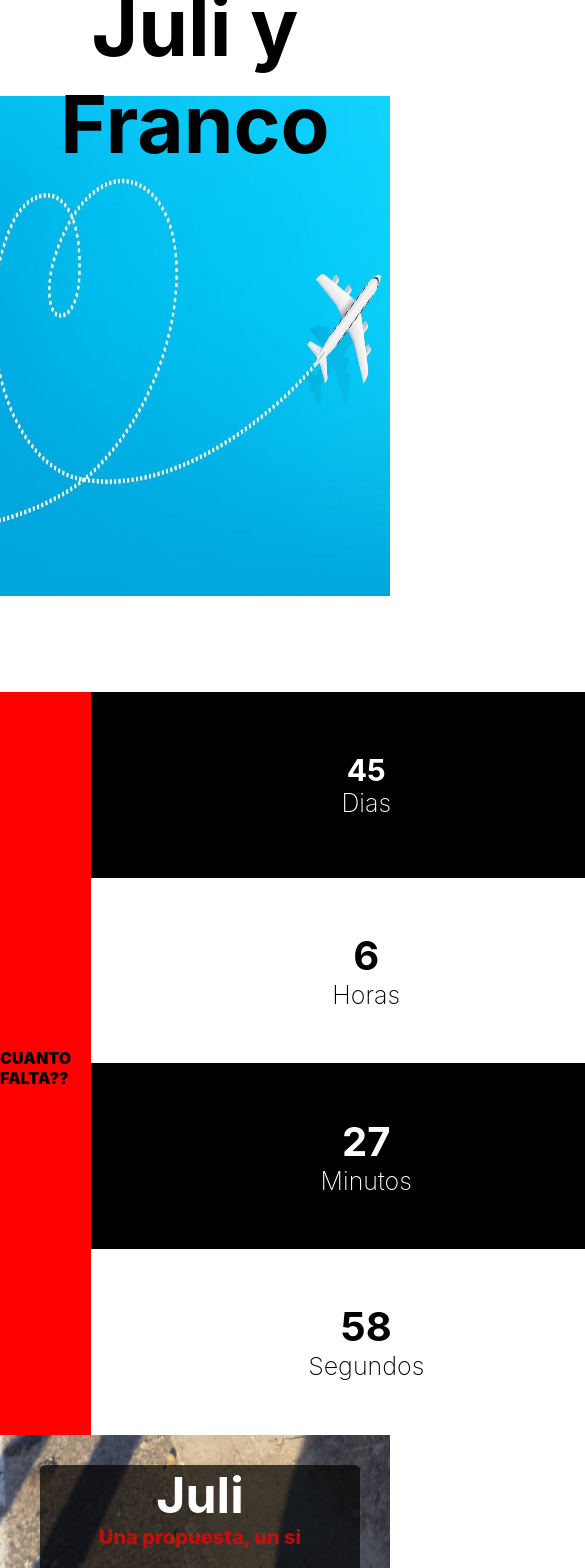
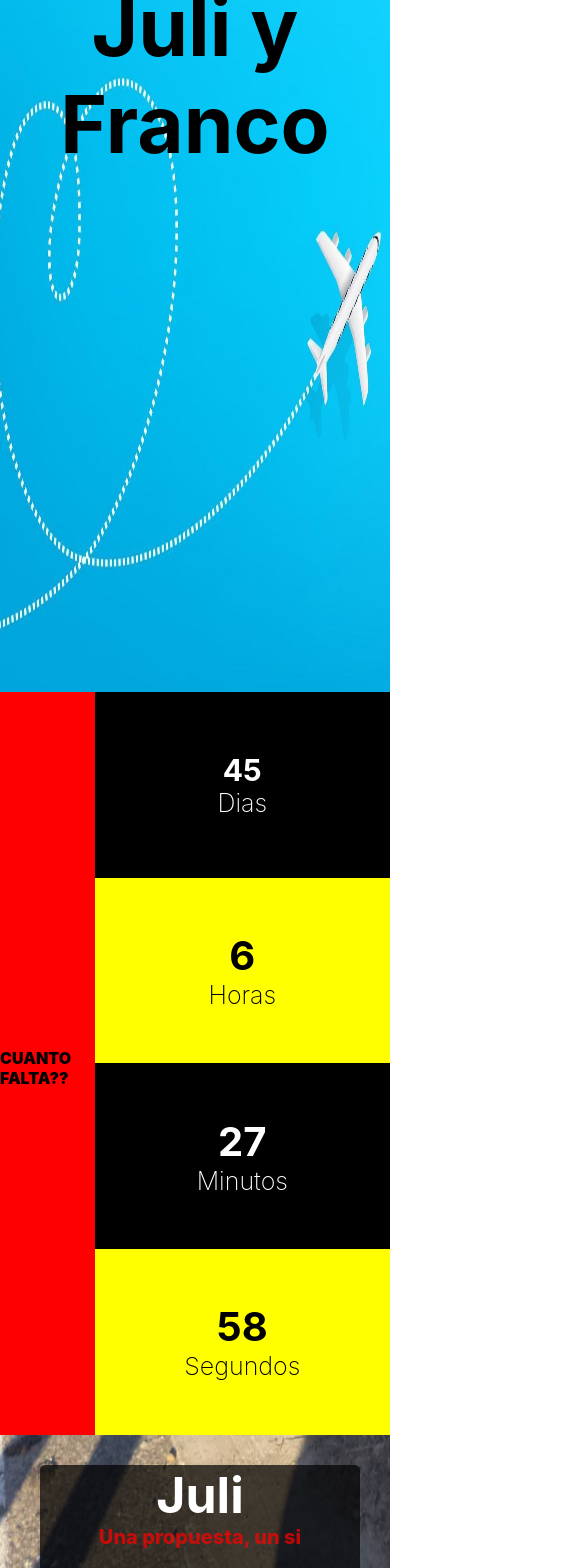
Before and after one commit to francoarriola/juliyfranco, a React (Create React App) app: page / in a window 390 px wide. Shown: the top 1568 px of the page, 585 px wide, since content can reach past the window. Built offline with nearby package versions, Linux system fonts and the light colour scheme.

Commit message:
acomoando flex

```diff
--- a/src/Components/Countdown/index.module.scss
+++ b/src/Components/Countdown/index.module.scss
@@ -61,18 +61,18 @@
   @media (max-width: 600px) {
     display: flex;
     margin-left: -40px;
-    width: 65.2vh;
+    width: 35vh;
   }
 }
 .container-counter li:nth-child(2n + 2) {
-  background-color: white;
+  background-color: yellow;
   color: black;
   height: 22vh;
   width: 45vh;
   @media (max-width: 600px) {
     display: flex;
     margin-left: -40px;
-    width: 65.2vh;
+    width: 35vh;
   }
 }
 .counter-text {
--- a/src/Components/Form/index.module.scss
+++ b/src/Components/Form/index.module.scss
@@ -34,7 +34,7 @@
     top: 90px;
     left: 60px;
     height: 25rem;
-    width: 350px;
+    width: 310px;
   }
 }
 
--- a/src/Components/Gifts/index.module.scss
+++ b/src/Components/Gifts/index.module.scss
@@ -6,9 +6,9 @@
   align-items: center;
   color: white;
   @media (max-width: 600px) {
-    width: 85vh;
+    width: 46vh;
     flex-direction: column;
-    height: 100vh;
+    height: 80vh;
     justify-content: center;
   }
 }
--- a/src/Components/Home/index.module.scss
+++ b/src/Components/Home/index.module.scss
@@ -18,7 +18,7 @@
     font-size: 80px;
   }
   @media (max-width: 600px) {
-    background-size: 500px 500px;
+    background-size: 500px 800px;
     height: 82vh;
     background-position: -80px;
   }
--- a/src/Components/Where/index.module.scss
+++ b/src/Components/Where/index.module.scss
@@ -6,7 +6,7 @@
   justify-content: space-around;
   height: 85vh;
   @media (max-width: 600px) {
-    height: 130vh;
+    height: 90vh;
   }
 }
 
@@ -44,7 +44,8 @@
       font-size: 15px;
       line-height: 22px;
       text-align: justify;
-      padding: 10px;
+      margin-left: -20px;
+      width: 220px;
     }
   }
 }
```
